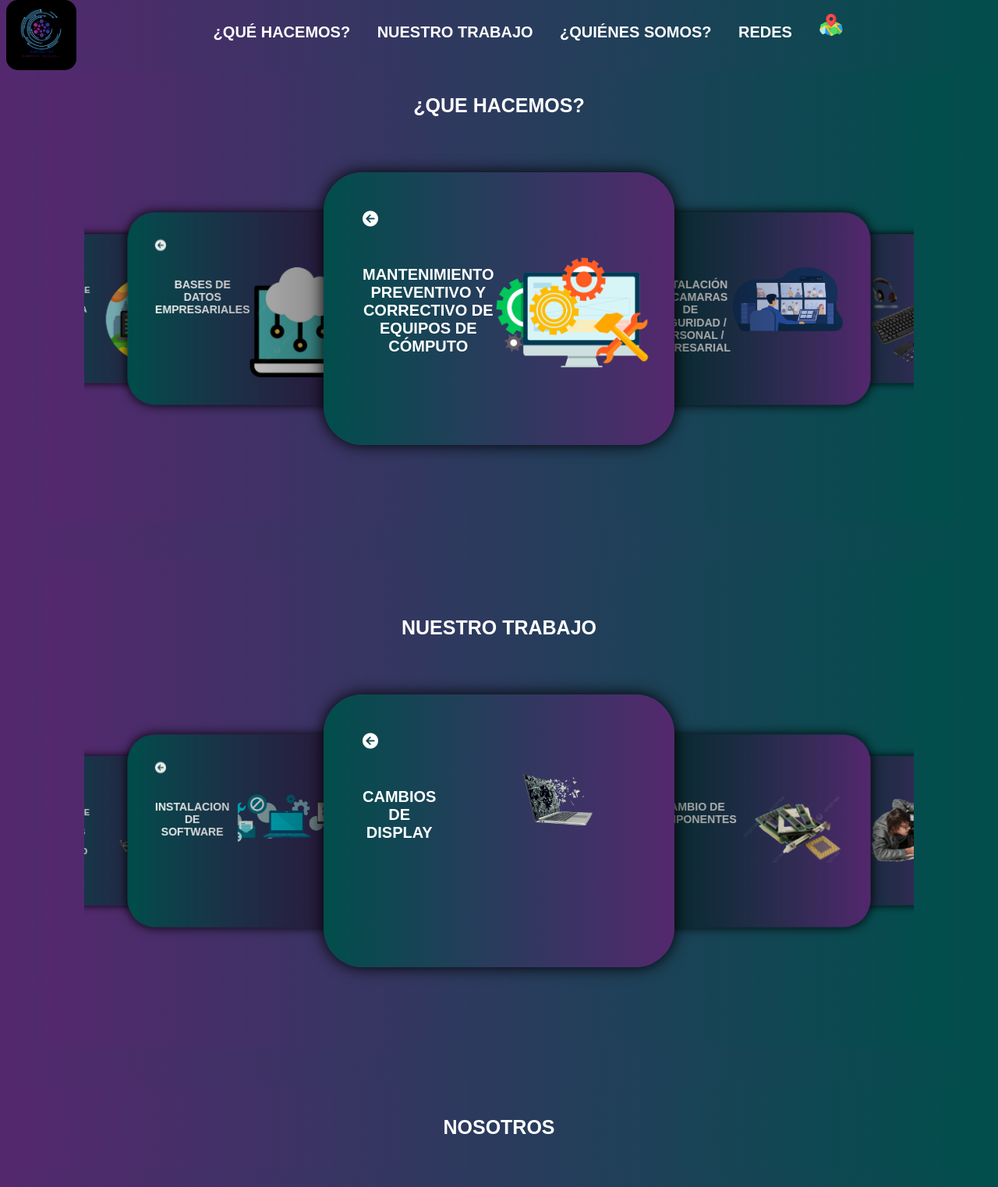
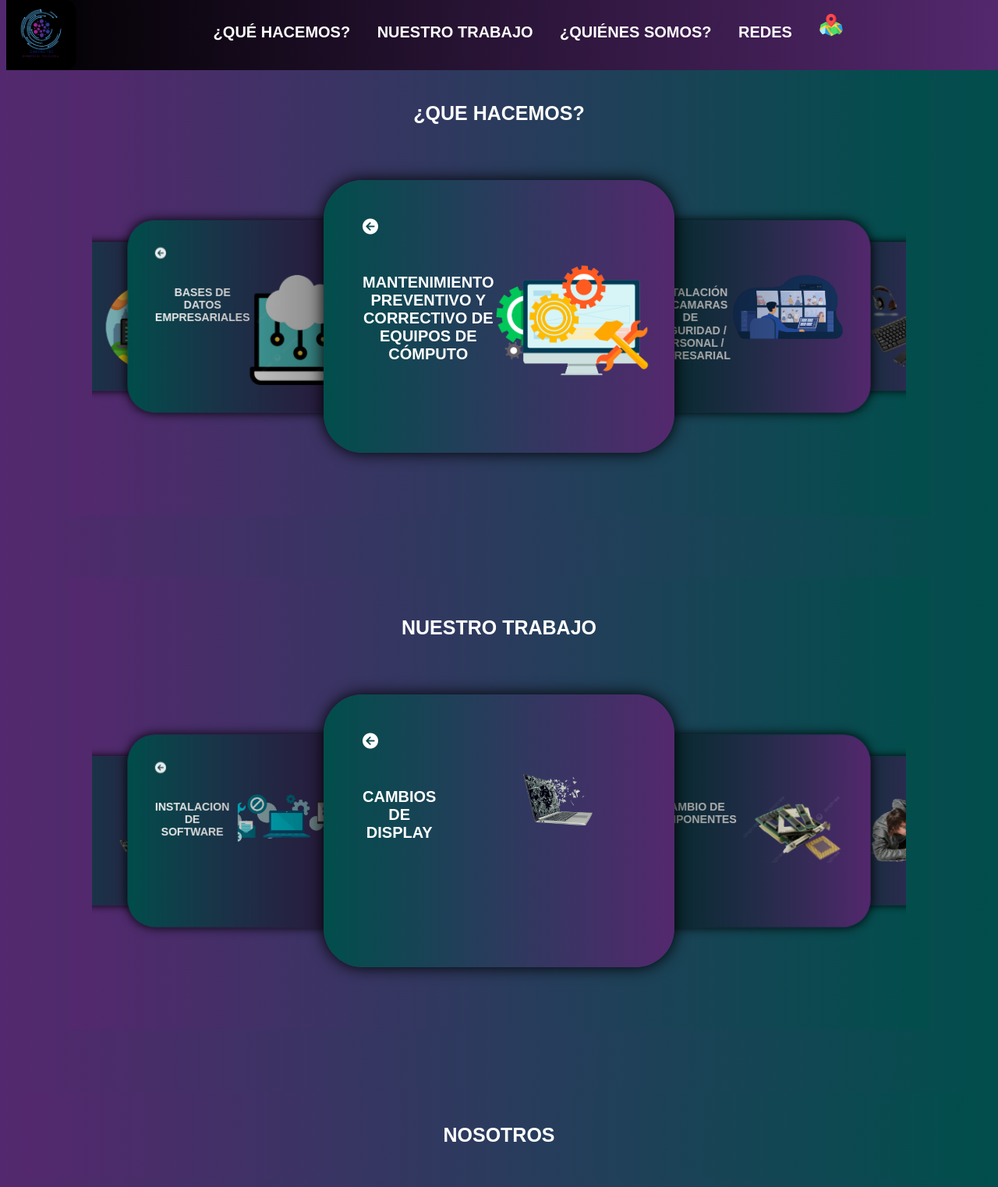
Before and after one commit to JoelPR13/zarsaltec, a PHP site: page / in a window 1280 px wide. Shown: the top 1523 px of the page at 78% size. Run offline with PHP 8.4, Linux system fonts and the light colour scheme; some libraries are stand-ins or nearby versions.

Commit message:
Update styles2.css

```diff
--- a/ZarSalTec/styles2.css
+++ b/ZarSalTec/styles2.css
@@ -14,10 +14,7 @@ header {
     width: 100%;
     top: 0;
     z-index: 1000;
-    background:linear-gradient(to right, #54286E, #014e4c);
-    /*background:linear-gradient(to right, #000000, #014e4c);*/
-    /*background:linear-gradient(to right, #000000, #54286E);*/
-    /*background: #000000;*/
+    background:linear-gradient(to right, #000000, #54286E);
 }
 
 /* Estilos para el menú de navegación */
@@ -42,8 +39,8 @@ nav ul li a {
 /* Estilos para las secciones */
 section {
     background: linear-gradient(to right, #54286E, #014e4c);
-    padding: 50px;
-    margin: 50px;
+    padding: 30px;
+    margin: 80px;
 }
 
 h2 {
```
